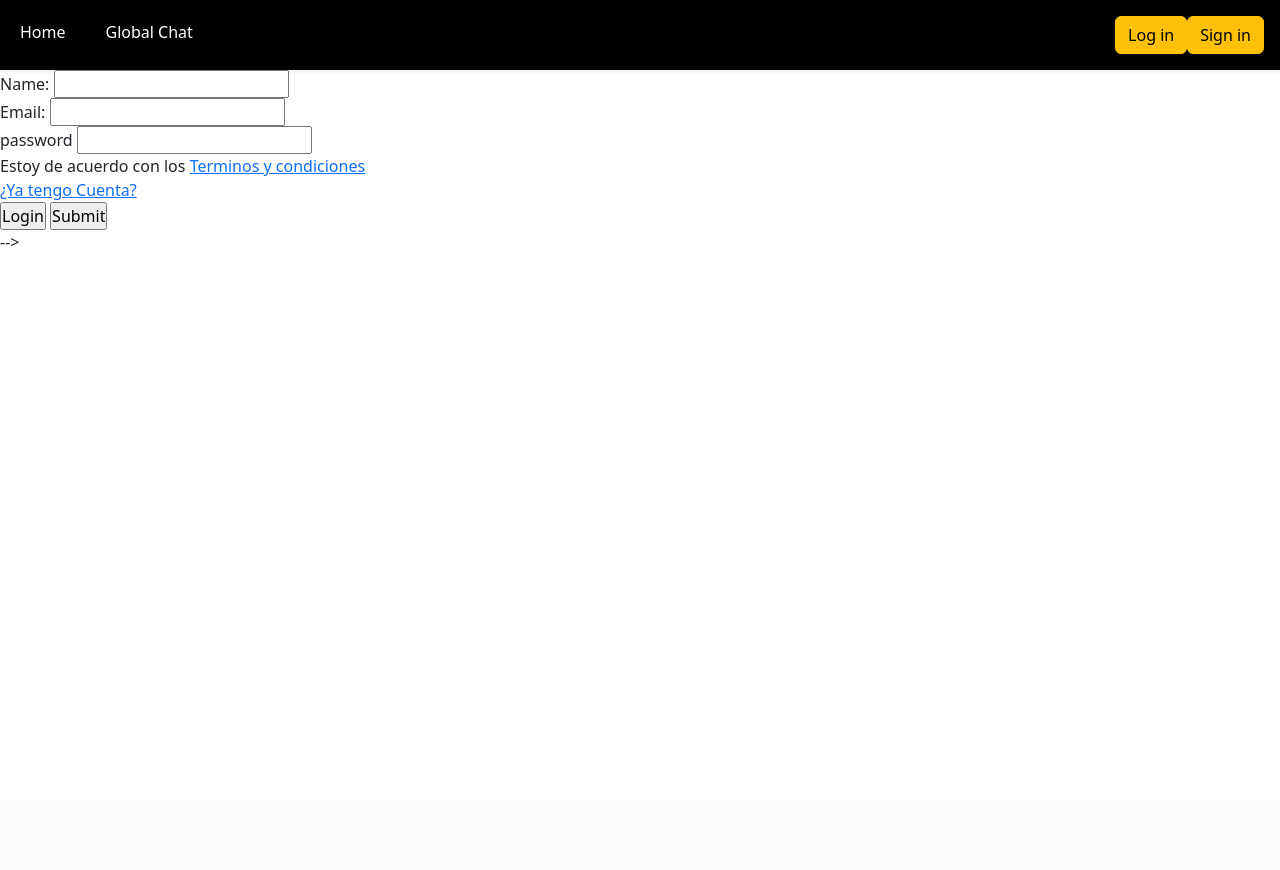
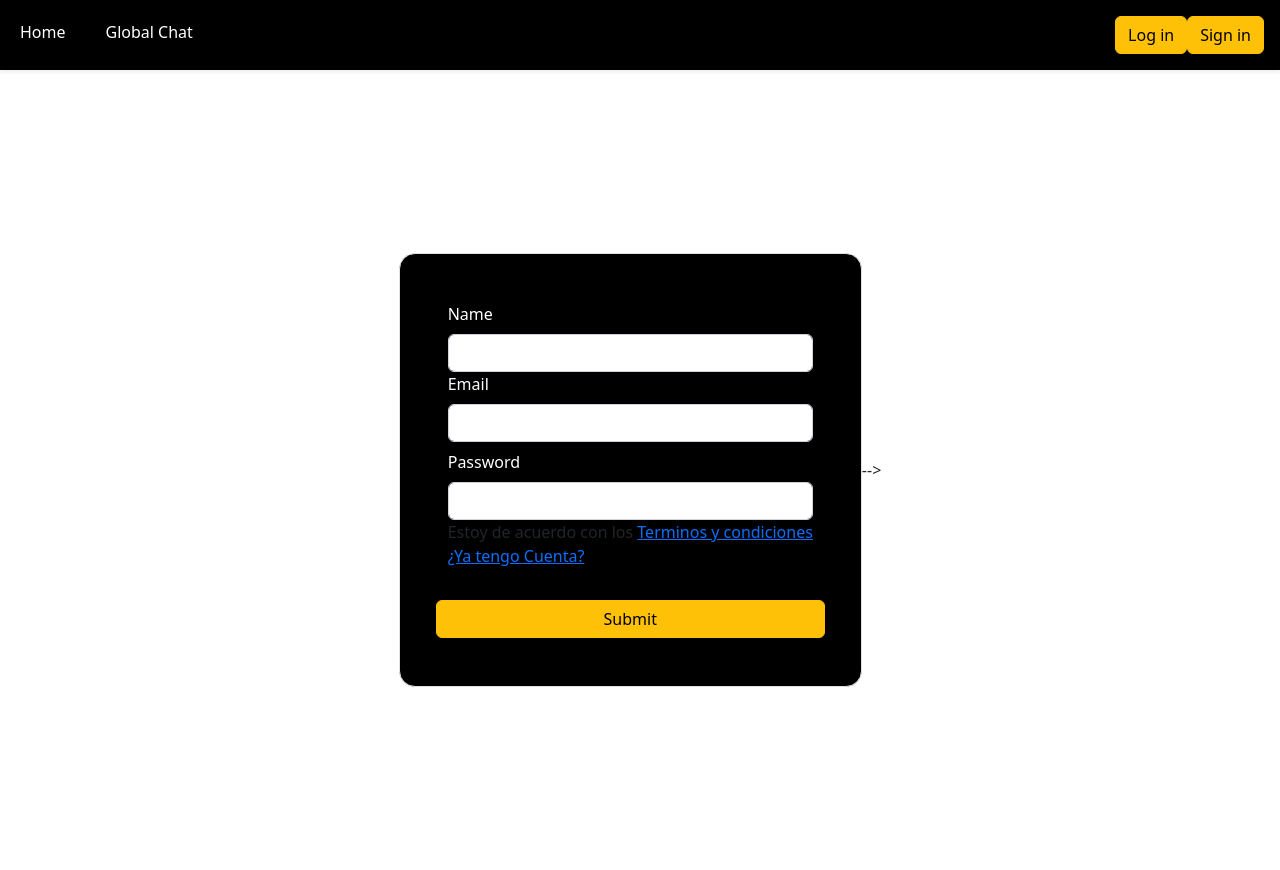
Before and after one commit to AndreaBern26/Chat_Proyect, a Python web app: template templates/auth/registro.html in a window 1280 px wide. Before the commit the page ends 246 px from the top, so only its background shows below. Run offline with Jinja, Linux system fonts and the light colour scheme; the template is opened without the code that fills it, so the values that code supplies are empty, except form fields; tables that the repository leaves empty hold one stand-in row (values such as "Sample post"); form fields are guessed from the names that the template uses.

Commit message:
form.registro

```diff
--- a/templates/auth/registro.html
+++ b/templates/auth/registro.html
@@ -2,28 +2,32 @@
 {% block title%}Login{% endblock %}
 
 {% block content %}
+<div class="d-flex w-100 justify-content-center p-3 align-items-center min-vh-100">
+    <div class="border border-1 p-5 rounded-4 bg-black">
+        <form id="login-form" action="./login" method="post">
+            {{ form.csrf_token }}
 
-<div class="login">
-    <form class="login_2" action="./register" method="post">
-        {{ form.hidden_tag}}
-        <!--Requerido. Siempre al principio-->
-        <div class="form-field">
-            <label>Name:</label>
-            <input type="text" class="form-input" name="Name">
-
+            <div class="form-field1">
+                {{ form.name.label(class_="form-label text-white") }}
+                {{ form.name(class_="form-control text-black") }}
+                {% for error in form.name.errors %}
+                <span>{{ error }}</span>
+                {% endfor %}
             </div>
 
-        <div class="form-field">
-            <label>Email:</label>
-            <input type="email" class="form-input" name="Email">
-
+            <div class="form-field2">
+                {{ form.email.label(class_="form-label text-white") }}
+                {{ form.email(class_="form-control text-black") }}
+                {% for error in form.email.errors %}
+                <span>{{ error }}</span>
+                {% endfor %}
             </div>
 
-        <div class="form-field">
-            <label>password</label>
-            <input type="password" class="password" name="Password">
+            <div class="form-field mt-2">
+                {{ form.password.label(class_="form-label text-white") }}
+                {{ form.password(class_="form-control text-black") }}
                 {% for error in form.password.errors %}
-            <span>{{error}}</span>
+                <span>{{ error }}</span>
                 {% endfor %}
             </div>
 
@@ -34,11 +38,11 @@
             <div>
                 <a href="./login.html">¿Ya tengo Cuenta?</a>
             </div>
-        <div>
-            <input class="botons" type="submit" value="Login">
-            {{form.submit()}}
+            <div class="row mt-2">
+                {{ form.submit(class_="btn btn-warning mt-4") }}
             </div>
         </form>
     </div> -->
+</div>
 
 {% endblock %}
```
Lines whose indentation alone changed are shown as unchanged.
